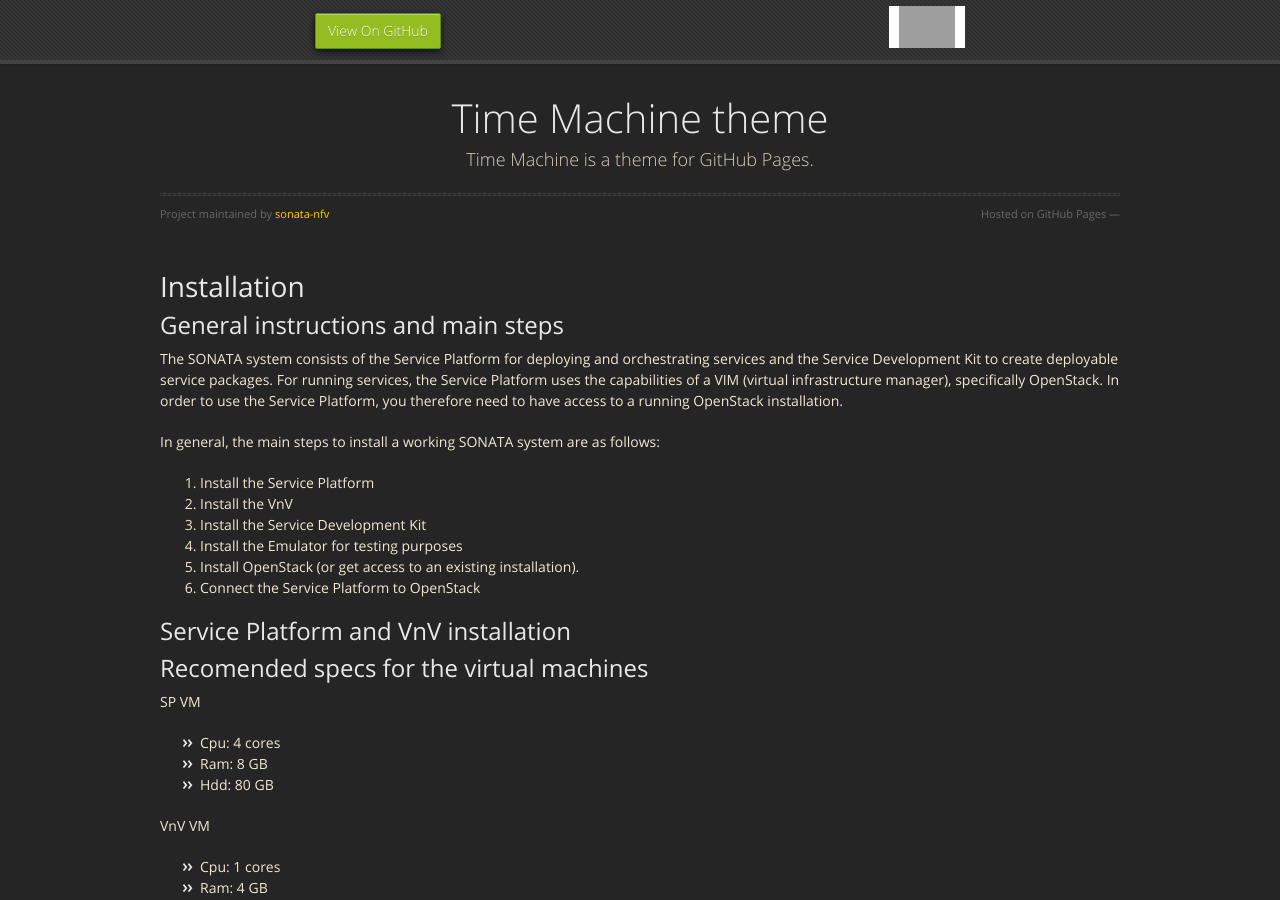
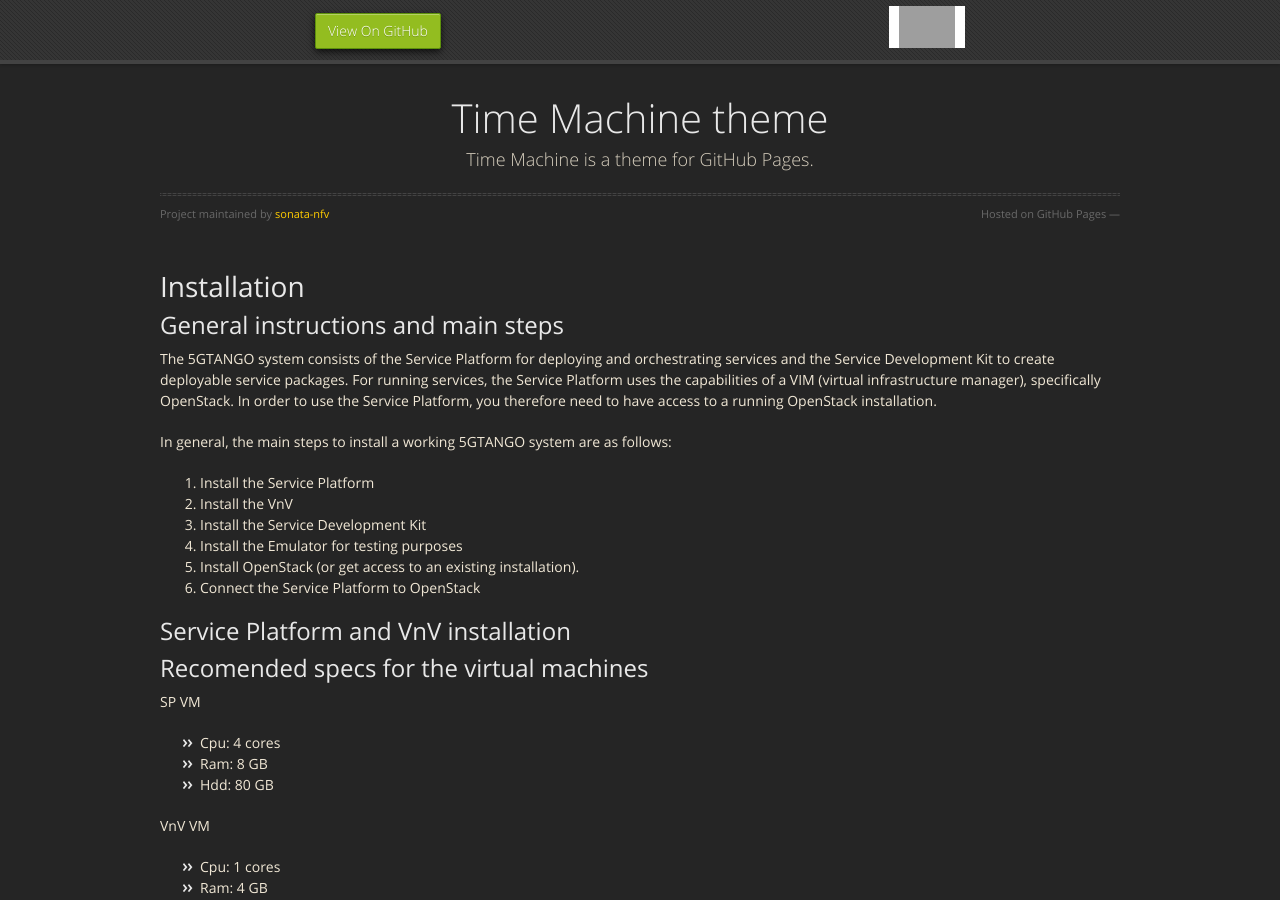
Before and after one commit to sonata-nfv/sonata-nfv.github.io, a Jekyll site: the page built from component_installation.md, in a window 1280 px wide and 900 px high. Built offline with Jekyll 4.4.1, drawn with Linux system fonts in a browser that asks for light colours; nearby versions of some CDN libraries; some of the changed text lies outside the part shown; grey boxes are pictures that could not be loaded.

Commit message:
Update component_installation.md
Update component_installation.md

```diff
--- a/component_installation.md
+++ b/component_installation.md
@@ -7,9 +7,9 @@ title: Overview of Component Installation
 
 ## General instructions and main steps
 
-The SONATA system consists of the Service Platform for deploying and orchestrating services and the Service Development Kit to create deployable service packages. For running services, the Service Platform uses the capabilities of a VIM (virtual infrastructure manager), specifically OpenStack. In order to use the Service Platform, you therefore need to have access to a running OpenStack installation.
+The 5GTANGO system consists of the Service Platform for deploying and orchestrating services and the Service Development Kit to create deployable service packages. For running services, the Service Platform uses the capabilities of a VIM (virtual infrastructure manager), specifically OpenStack. In order to use the Service Platform, you therefore need to have access to a running OpenStack installation.
 
-In general, the main steps to install a working SONATA system are as follows:
+In general, the main steps to install a working 5GTANGO system are as follows:
 
 1.  Install the Service Platform
 2.  Install the VnV
```
Also changed, not shown: other parts of component_installation.md (+1 -1 lines).
